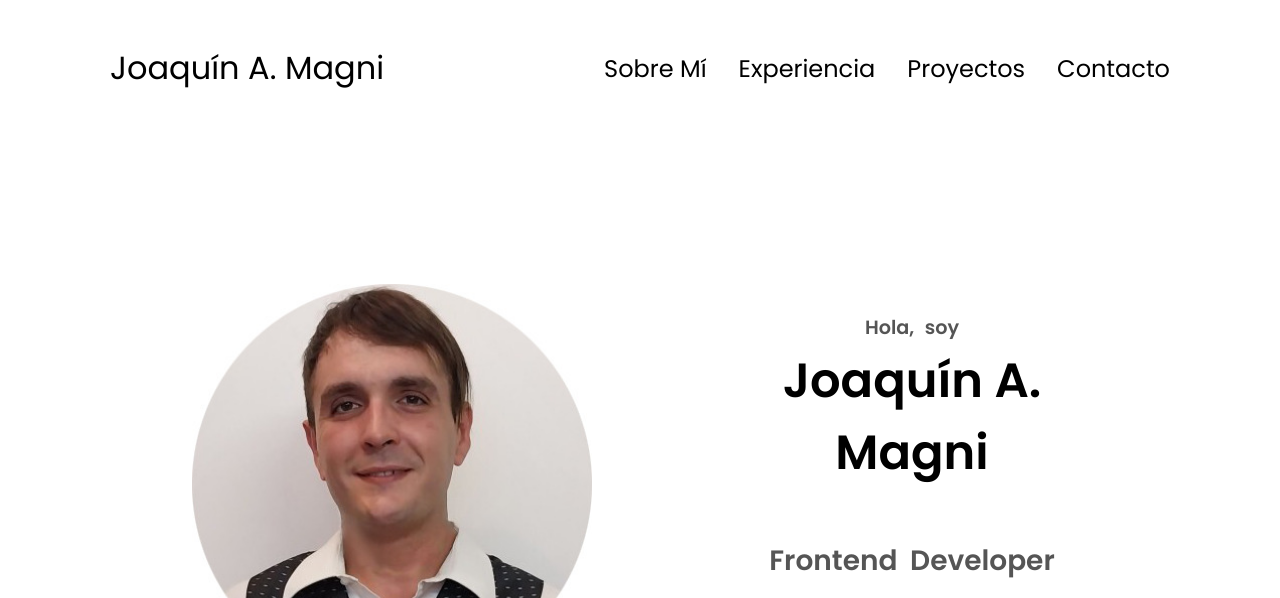
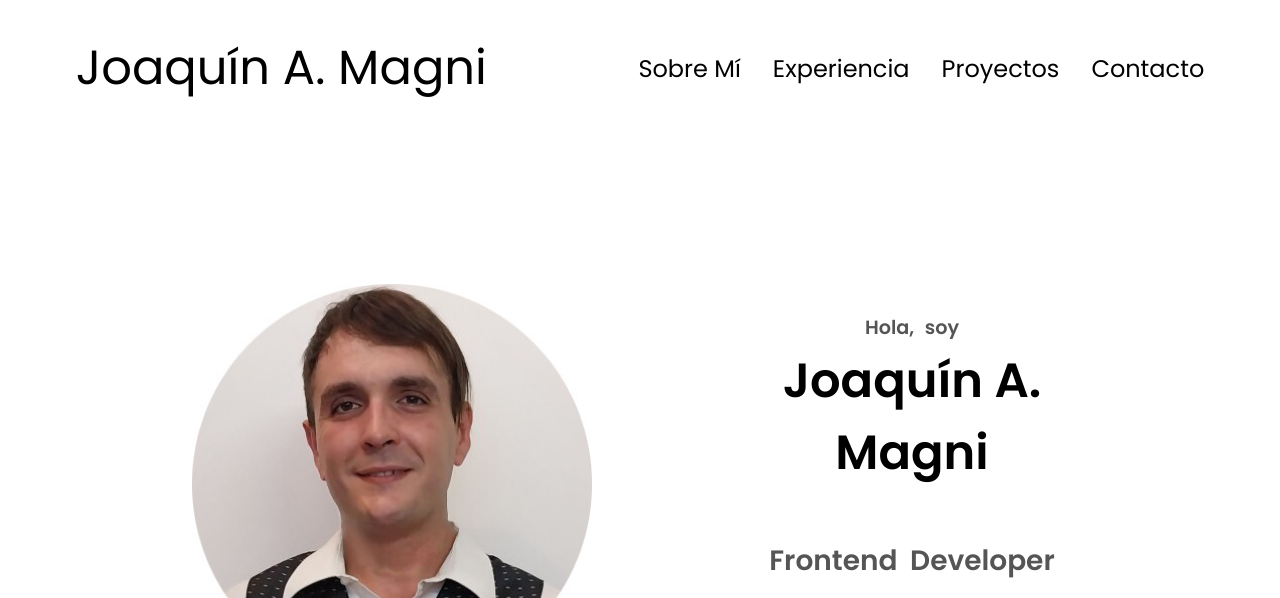
Before and after one commit to JoaquinMagni/portfolio, a plain HTML site: page index.html in a window 1280 px wide. Shown: the top 598 px of the page. Drawn offline with Linux system fonts and the light colour scheme.

```diff
--- a/style.css
+++ b/style.css
@@ -59,7 +59,7 @@
 }
 
 .logo {
-  font-size: 2rem;
+  font-size: 3rem;
 }
 
 .logo:hover {
@@ -428,6 +428,7 @@
 
 .contact-info-container p {
   font-size: larger;
+  margin-top: 0rem;
 }
 
 .contact-icon {
```
Also changed, not shown: mediaqueries.css (line endings or trailing spaces).
